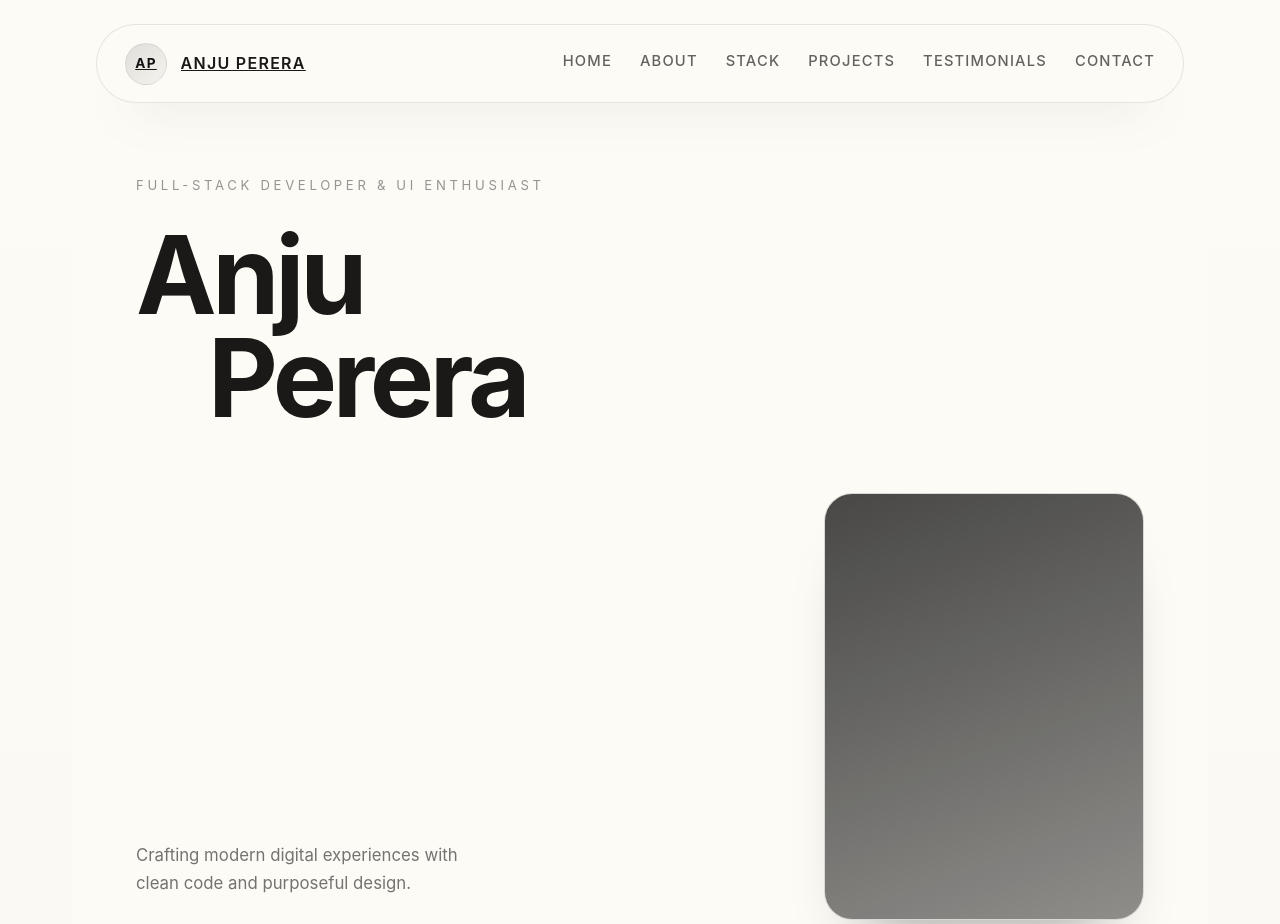
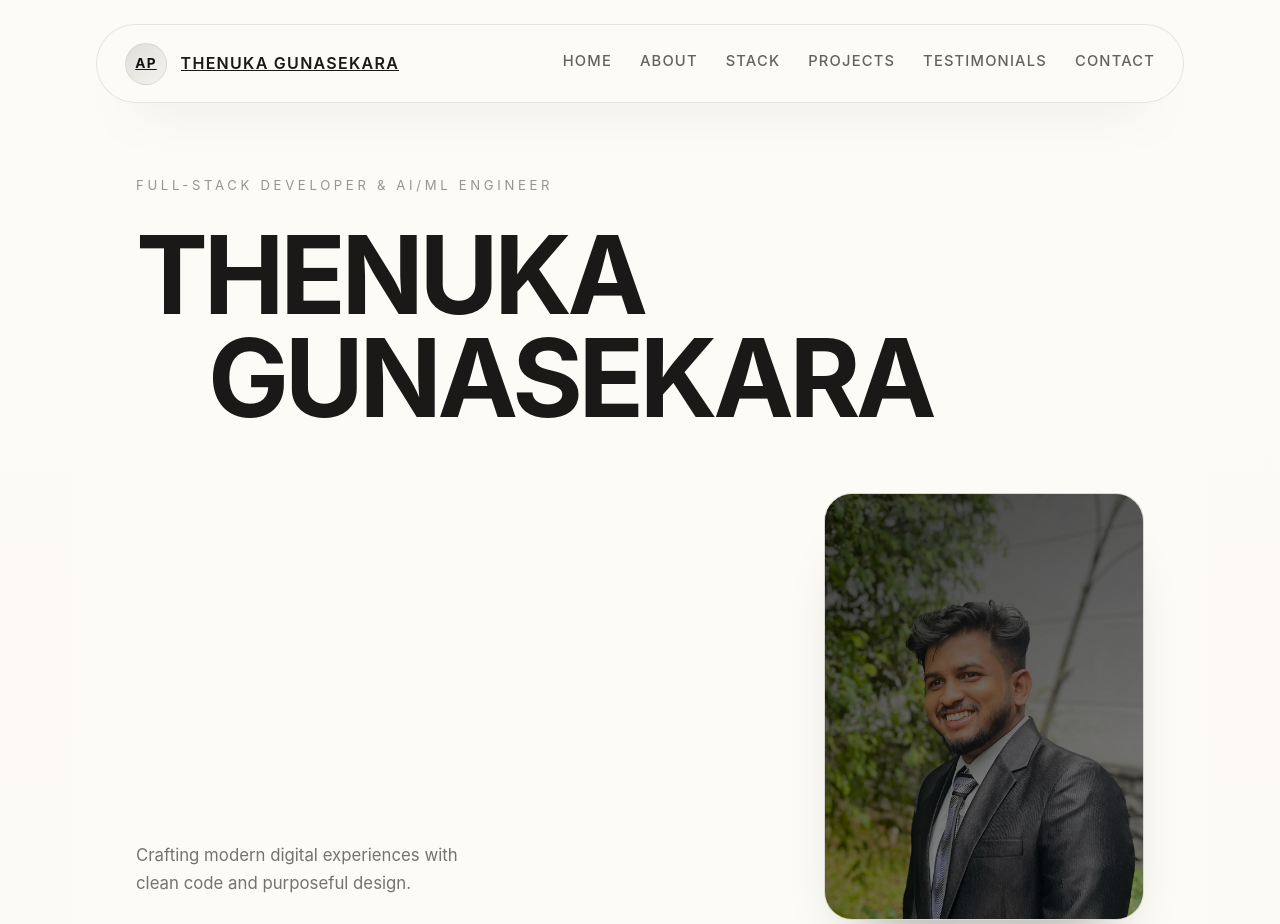
Before and after one commit to ThenukaAnjala/Project-my, a React (Vite) app: page / in a window 1280 px wide. Shown: the top 924 px of the page. Built offline with nearby package versions, Linux system fonts and the light colour scheme.

Commit message:
Update my profile photo and update github link

```diff
--- a/src/components/HeroSection.jsx
+++ b/src/components/HeroSection.jsx
@@ -1,5 +1,6 @@
 import AnimatedSection from './AnimatedSection'
 import { profileContent } from '../data/portfolioContent'
+import profilePhoto from '../assets/images/profile/My Photo.jpg'
 import '../styles/HeroSection.css'
 
 function HeroSection() {
@@ -37,6 +38,7 @@ function HeroSection() {
 
         <aside className="hero__visual" aria-hidden="true">
           <div className="hero__image-frame">
+            <img className="hero__image" src={profilePhoto} alt="" loading="lazy" />
             <div className="hero__image-block" />
           </div>
           {availabilityNote ? (
--- a/src/data/portfolioContent.js
+++ b/src/data/portfolioContent.js
@@ -1,6 +1,6 @@
 export const profileContent = {
-  name: 'Anju Perera',
-  role: 'Full-Stack Developer & UI Enthusiast',
+  name: 'THENUKA GUNASEKARA ',
+  role: 'Full-Stack Developer & AI/ML Engineer',
   location: 'Colombo, Sri Lanka',
   heroTagline: 'Crafting modern digital experiences with clean code and purposeful design.',
   heroCta: [
@@ -87,7 +87,7 @@ export const profileContent = {
     email: 'thenukaanjala@gmail.com',
     availability: 'Now booking new collaborations for Oct�Dec 2025.',
     socials: [
-      { label: 'Behance', href: 'https://behance.net/anju' },
+      { label: 'Github', href: 'https://github.com/ThenukaAnjala' },
       { label: 'LinkedIn', href: 'https://www.linkedin.com/in/thenuka-gunasekara-2b0957215/' },
       { label: 'Dribbble', href: 'https://dribbble.com/anju' },
     ],
--- a/src/styles/HeroSection.css
+++ b/src/styles/HeroSection.css
@@ -113,6 +113,13 @@
   box-shadow: 0 42px 60px -40px rgba(0, 0, 0, 0.4);
 }
 
+.hero__image {
+  width: 100%;
+  height: 100%;
+  object-fit: cover;
+  display: block;
+}
+
 .hero__image-block {
   position: absolute;
   inset: 0;
```
Also changed, not shown: src/assets/images/profile/My Photo.jpg (added).
